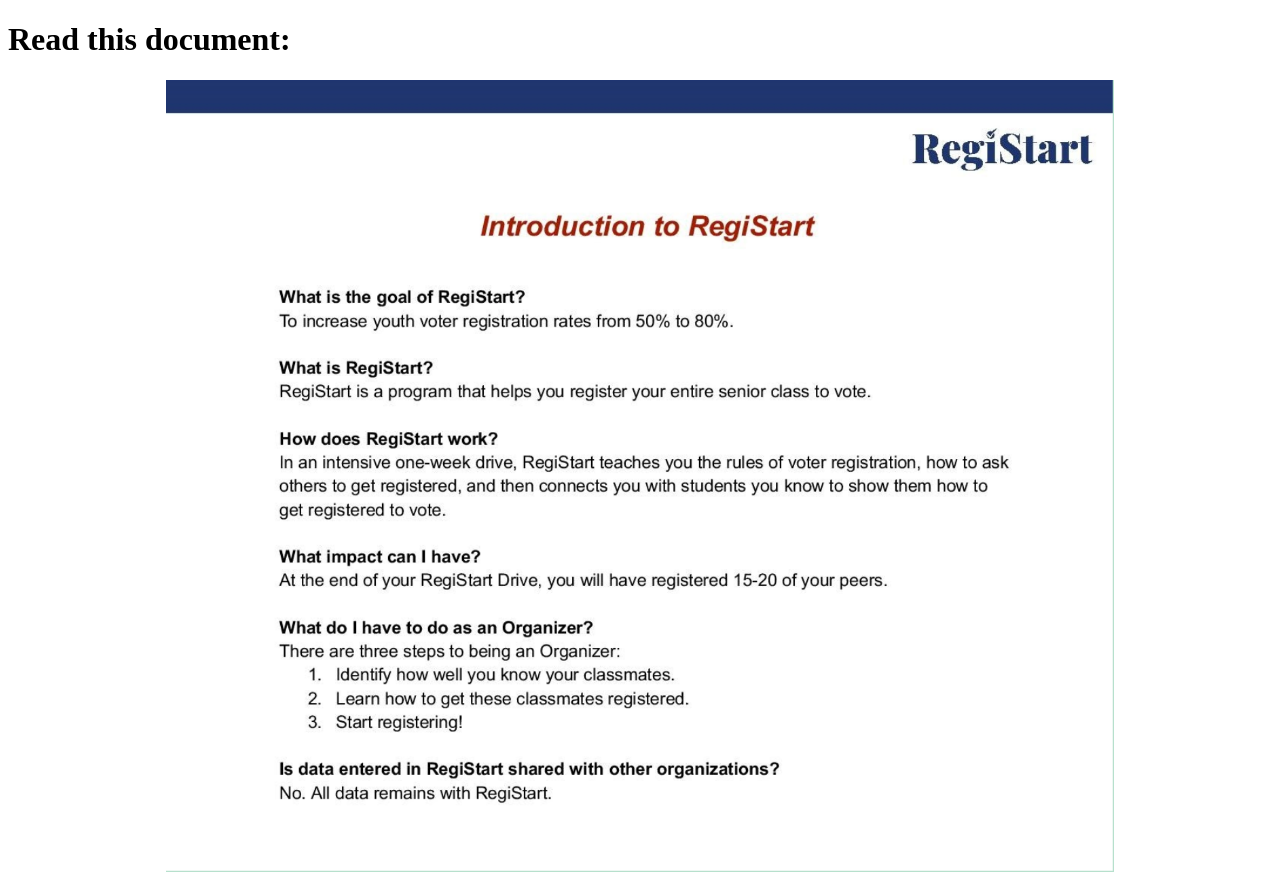
After one commit to nnhsse201920/registart-webapp, a Flask app: page /survey/about in a window 1280 px wide. The commit adds this page. Run offline with Flask 2, Linux system fonts and the light colour scheme.

Commit message:
Working on the about page

```diff
--- a/Project/app/routes.py
+++ b/Project/app/routes.py
@@ -13,3 +13,7 @@ def survey():
 @app.route('/login')
 def login():
     return render_template('login.html', title='Login')
+
+@app.route('/survey/about')
+def about():
+    return render_template('about.html', title='About')
--- /dev/null
+++ b/Project/app/static/css/about.css
@@ -0,0 +1,16 @@
+div {
+    margin: 0;
+    padding: 0;
+    font-family: "Trebuchet MS";
+    color: #000000
+}
+
+.aboutDoc {
+    width: 100%;
+    height: 100%;
+}
+
+.aboutDoc img {
+    width: 75%;
+    height: 75%;
+}
--- /dev/null
+++ b/Project/app/templates/about.html
@@ -0,0 +1,9 @@
+{% extends "base.html" %}
+
+{% block content %}
+    <link rel="stylesheet" type="text/css" href="{{ url_for('static', filename = 'css/about.css') }}">
+    <h1>Read this document:</h1>
+    <div class="aboutDoc">
+        <center><img src="/static/about.png"></center>
+    </div>
+{% endblock %}
--- a/Project/app/templates/index.html
+++ b/Project/app/templates/index.html
@@ -3,5 +3,7 @@
         <a href='{{ url_for('login') }}'>Login</a>
         <br>
         <a href='{{ url_for('survey') }}'>Take Survey</a>
+        <br>
+        <a href='{{ url_for('about') }}'>About</a>
     </body>
 </html>
```
Also changed, not shown: Project/app/static/about.png (added), 3 other files.
